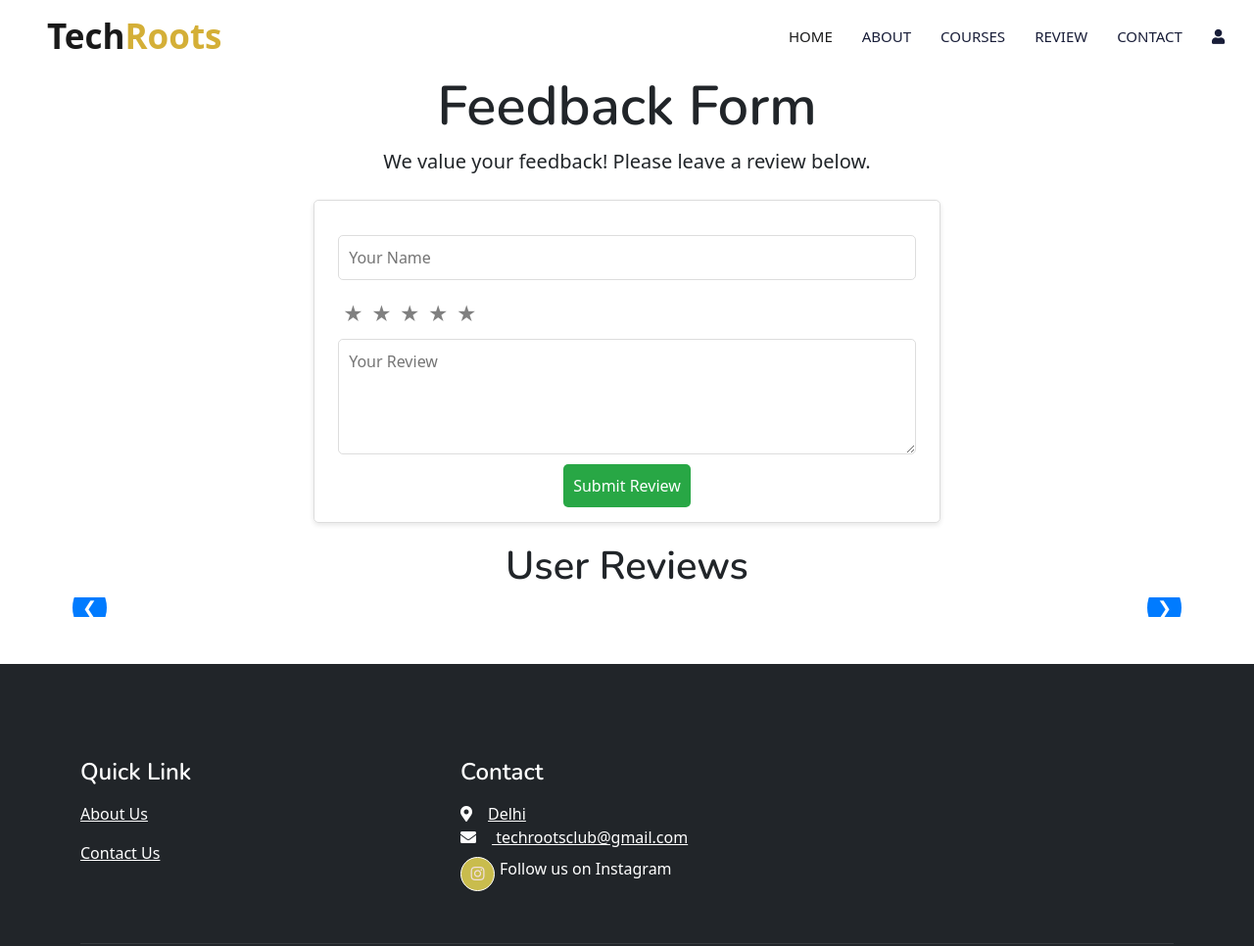
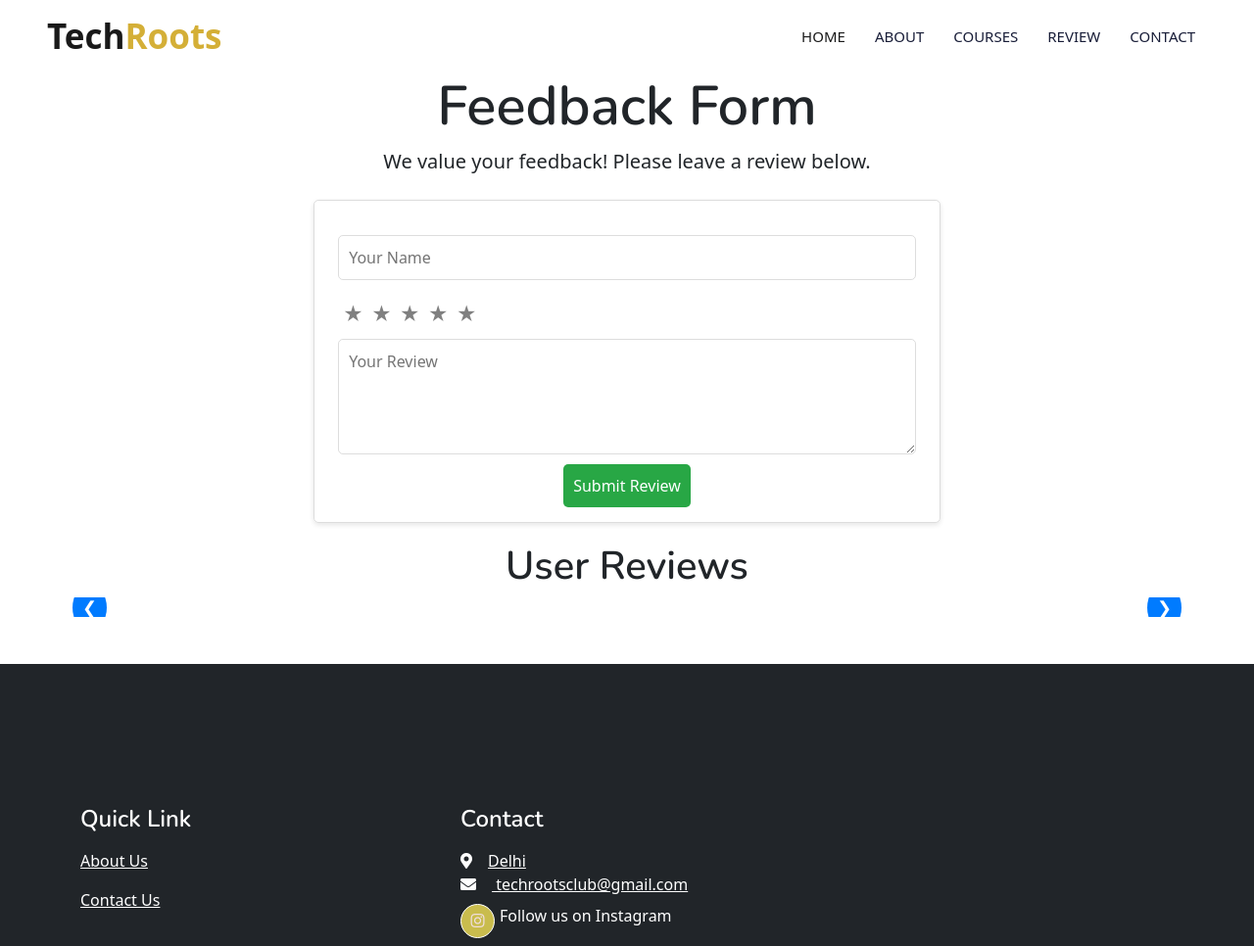
Before and after one commit to Abhijeetratan/Review, a website: page views/index.html in a window 1280 px wide. Shown: the top 966 px of the page at 98% size. Drawn offline with nearby package versions, Linux system fonts and the light colour scheme; files that its build step writes are made by us from their sources; no server answers; files whose address does not match are found by name.

Commit message:
Resolved merge conflicts

```diff
--- a/views/index.html
+++ b/views/index.html
@@ -256,7 +256,7 @@
                 </div> -->
 
                 <a href="https://techroots.onrender.com/contact.html" class="nav-item nav-link">Contact</a>
-                <a href="https://techroots.onrender.com/login.html" class="nav-item nav-link"><i class="fa fa-user"></i></a>
+                <a href="https://techroots.onrender.com/login.html" class="nav-item nav-link">
 
                 <!-- Uncomment this section for Google Translate, if needed -->
                 <!-- <a href="#" class="nav-item nav-link">
```
